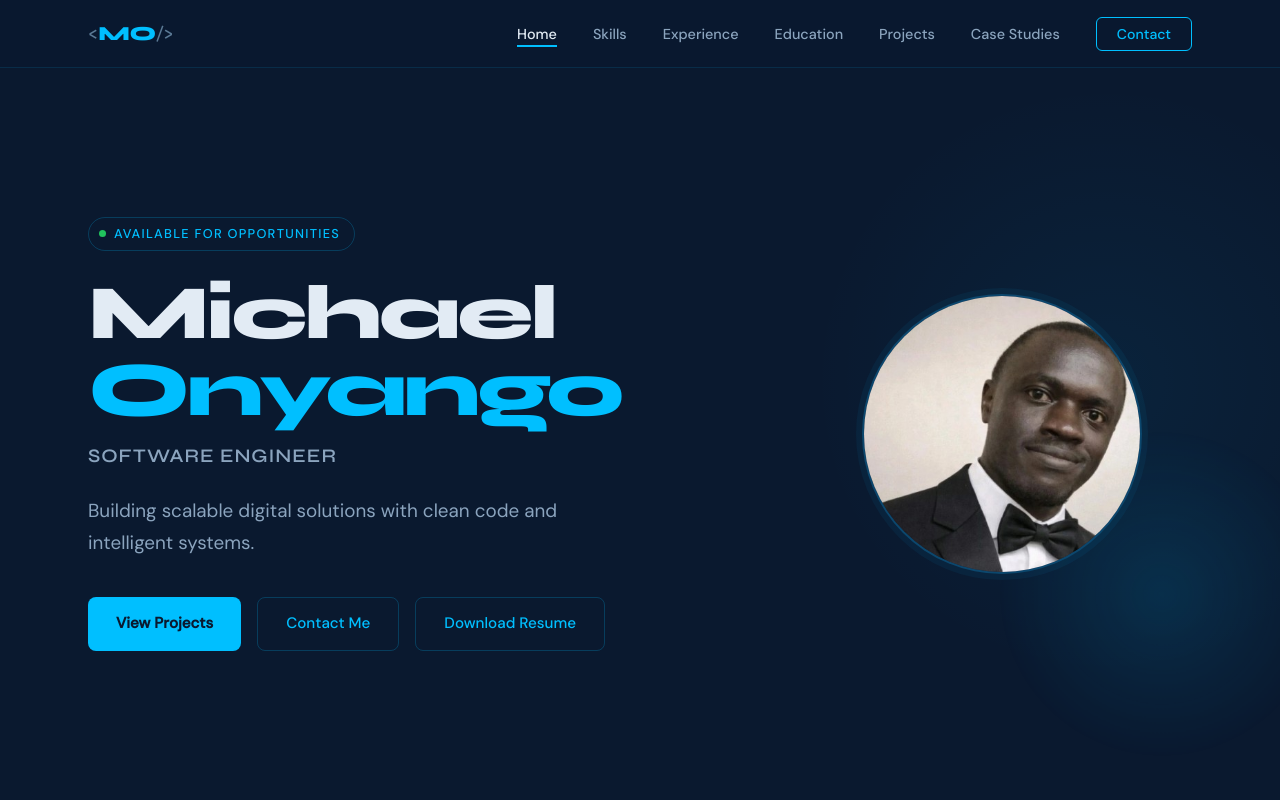
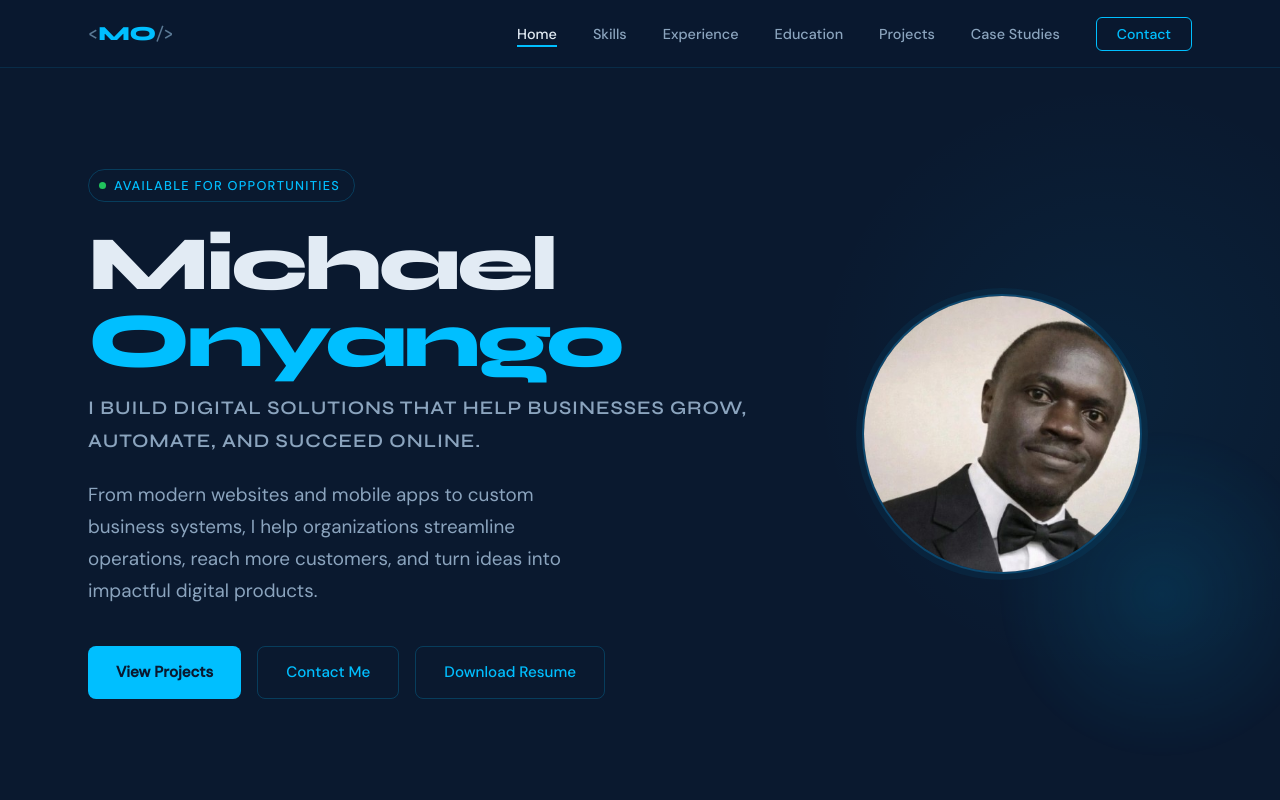
Before and after one commit to okech-michael/official-portfiliosite, a React (Vite) app: page / in a window 1280 px wide. Shown: the top 800 px of the page. Built offline with nearby package versions, Linux system fonts and the light colour scheme.

Commit message:
Update home hero message to new main portfolio statement

```diff
--- a/src/components/Home.tsx
+++ b/src/components/Home.tsx
@@ -30,8 +30,8 @@ const Home: React.FC = () => {
           <div className="hero-text" data-animate="fade-up">
             <div className="hero-badge">Available for opportunities</div>
             <h1 className="hero-name">Michael<br /><span className="accent">Onyango</span></h1>
-            <p className="hero-title">Software Engineer</p>
-            <p className="hero-tagline">Building scalable digital solutions with clean code and intelligent systems.</p>
+            <p className="hero-title">I build digital solutions that help businesses grow, automate, and succeed online.</p>
+            <p className="hero-tagline">From modern websites and mobile apps to custom business systems, I help organizations streamline operations, reach more customers, and turn ideas into impactful digital products.</p>
             <div className="hero-actions">
               <Link to="/projects" className="btn btn-primary">View Projects</Link>
               <Link to="/contact" className="btn btn-ghost">Contact Me</Link>
```
